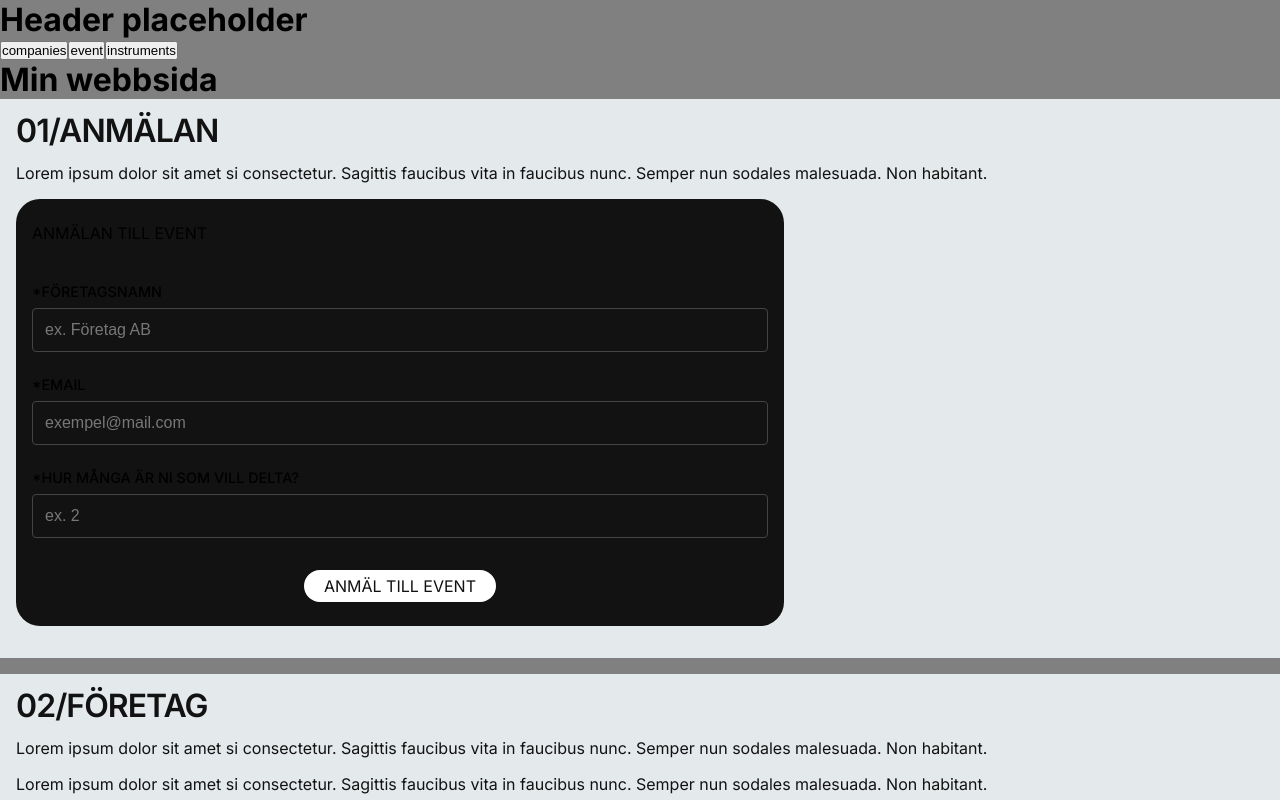
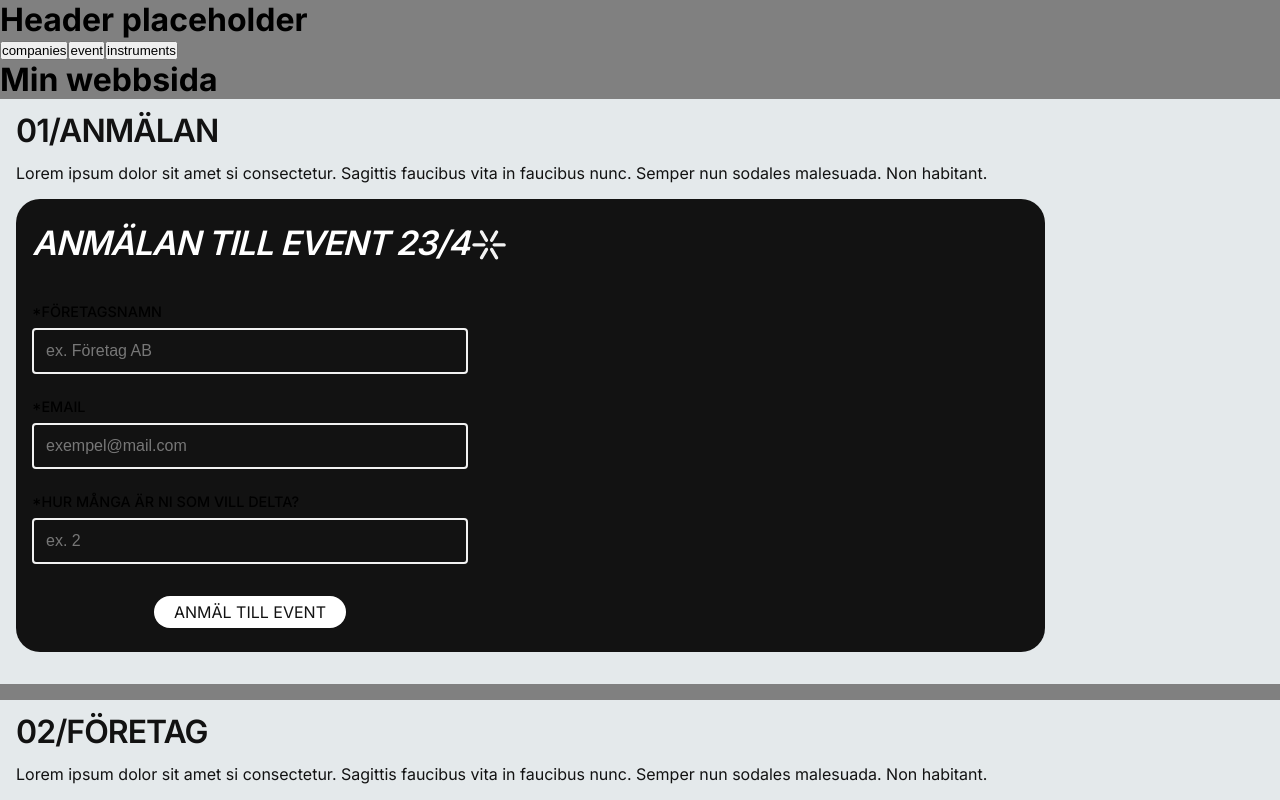
Before and after one commit to Skjesper/LIA-Portal, a Next.js app: page / in a window 1280 px wide. Shown: the top 800 px of the page. Built offline with nearby package versions, Linux system fonts and the light colour scheme; no server answers.

Commit message:
updated RSVP, possible to sign up

```diff
--- a/package.json
+++ b/package.json
@@ -11,7 +11,7 @@
   "dependencies": {
     "@supabase/auth-helpers-nextjs": "^0.10.0",
     "@supabase/ssr": "^0.6.1",
-    "@supabase/supabase-js": "^2.49.3",
+    "@supabase/supabase-js": "^2.49.4",
     "next": "15.2.4",
     "react": "^19.0.0",
     "react-dom": "^19.0.0"
--- a/src/components/RSVPCard/RSVPCard.jsx
+++ b/src/components/RSVPCard/RSVPCard.jsx
@@ -1,8 +1,10 @@
 "use client"
 
 import React, { useState } from 'react';
+import Image from 'next/image';
 import styles from './RSVPCard.module.css';
 import Button, { buttonStyles } from '@/components/ui/Button/Button';
+import supabase from '@/utils/supabase';
 
 const RSVPCard = ({ title, onSubmit }) => {
   const [formData, setFormData] = useState({
@@ -19,18 +21,59 @@ const RSVPCard = ({ title, onSubmit }) => {
     });
   };
 
-  const handleSubmit = (e) => {
+  const handleSubmit = async (e) => {
     e.preventDefault();
-    if (onSubmit) {
-      onSubmit(formData);
+
+    try {
+      // Ta bort id-fältet helt från insert-anropet
+      // Låt databasen hantera id:t (efter att du ändrat begränsningen)
+      const { data, error } = await supabase
+        .from('event_registrations')
+        .insert([
+          {
+            company_name: formData.companyName,
+            email: formData.email,
+            number_of_attendees: parseInt(formData.participants),
+            created_at: new Date()
+          }
+        ]);
+
+      if (error) throw error;
+
+      console.log('Anmälan skickad till databasen:', data);
+
+      if (onSubmit) {
+        onSubmit(formData);
+      }
+
+      // Återställ formuläret
+      setFormData({
+        companyName: '',
+        email: '',
+        participants: ''
+      });
+
+      alert('Tack för din anmälan!');
+
+    } catch (error) {
+      console.error('Fel vid skickande till databasen:', error);
+      alert('Ett fel uppstod när din anmälan skulle skickas. Vänligen försök igen.');
     }
-    console.log('Form submitted:', formData);
   };
 
   return (
     <div className={styles.rsvpCard}>
-      <div className={styles.title}>ANMÄLAN TILL EVENT</div>
+      <div className={styles.titleWrapper}>
+      <div className={styles.title}>ANMÄLAN TILL EVENT 23/4</div>
 
+      <Image
+            src="/logos/white-main.svg"
+            alt="Company Logo"
+            width={100}
+            height={100}
+            className={styles.image}
+          />
+      </div>
       <form onSubmit={handleSubmit} className={styles.form}>
         <div className={styles.formGroup}>
           <label htmlFor="companyName" className={styles.label}>
--- a/src/components/RSVPCard/RSVPCard.module.css
+++ b/src/components/RSVPCard/RSVPCard.module.css
@@ -8,25 +8,42 @@
     align-self: stretch;
     border-radius: var(--border-radius);
     width: 100%;
-    max-width: 768px;
+
+    margin: 0 auto;
   }
 
-  .title h2 {
-    font-size: 1.8rem;
-    font-weight: bold;
-    margin-bottom: 1.5rem;
-    border: 2px solid #6b46c1;
-    border-radius: 4px;
-    padding: 0.75rem;
+  .titleWrapper {
+    display: flex;
+    align-items: center;
+    justify-content: space-between
+  }
+
+  .title {
+    color: var(--Typography-Secondary, #FFF);
+    /* Mobil/H2/Bold */
+    font-family: Inter;
+    font-size: 2.1rem;
+    font-style: italic;
+    font-weight: 530;
+    line-height: 2rem; /* 100% */
+    letter-spacing: -0.06rem;
     text-transform: uppercase;
-    color: var(--Typography-Secondary) !important;
-    width: 100%;
-    box-sizing: border-box;
-    text-align: center;
+
+
+  }
+
+  .titleWrapper img {
+    display: flex;
+    width: 2.5rem;
+    height: 2.5rem;
+
+
   }
 
   .form {
     width: 100%;
+    max-width: 27.25rem;
+
   }
 
   .formGroup {
@@ -39,6 +56,7 @@
     margin-bottom: 0.5rem;
     font-weight: 500;
     font-size: 0.9rem;
+
   }
 
   .input {
@@ -50,6 +68,8 @@
     color: white;
     font-size: 1rem;
     box-sizing: border-box;
+    border-radius: 0.25rem;
+    border: 2px solid var(--Greyscale-AlmostWhite, #F2F2F2);
   }
 
   .input::placeholder {
--- a/src/components/styles/globals.css
+++ b/src/components/styles/globals.css
@@ -6,7 +6,7 @@
   --Typography-Primary: #121212;
   --Typography-Secondary: #FFFFFF;
   --Button-border-size: 1px;
-  --Title-height: 1.5rem;
+
 }
 
   @media (prefers-color-scheme: dark) {
--- a/src/components/ui/CompanyCard/CompanyCard.jsx
+++ b/src/components/ui/CompanyCard/CompanyCard.jsx
@@ -12,7 +12,7 @@ const CompanyCard = ({ title, text, className, ...props }) => {
         <div className={styles.title}>{title}</div>
         <div className={styles.imageContainer}>
           <Image
-            src="/logos/white-main.svg" // Bilden är statisk
+            src="/logos/white-main.svg"
             alt="Company Logo"
             width={100}
             height={100}
```
Also changed, not shown: 1 other file (tests, documents, lock files or other folders).
